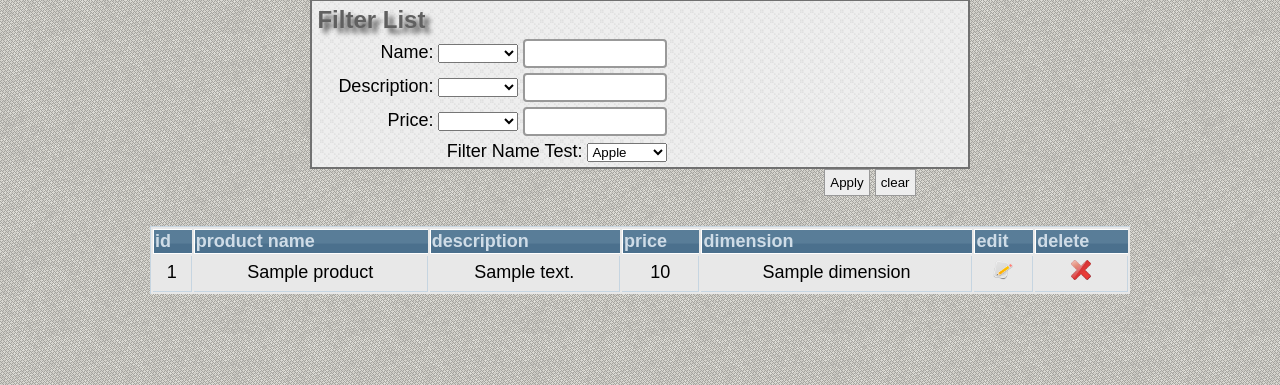
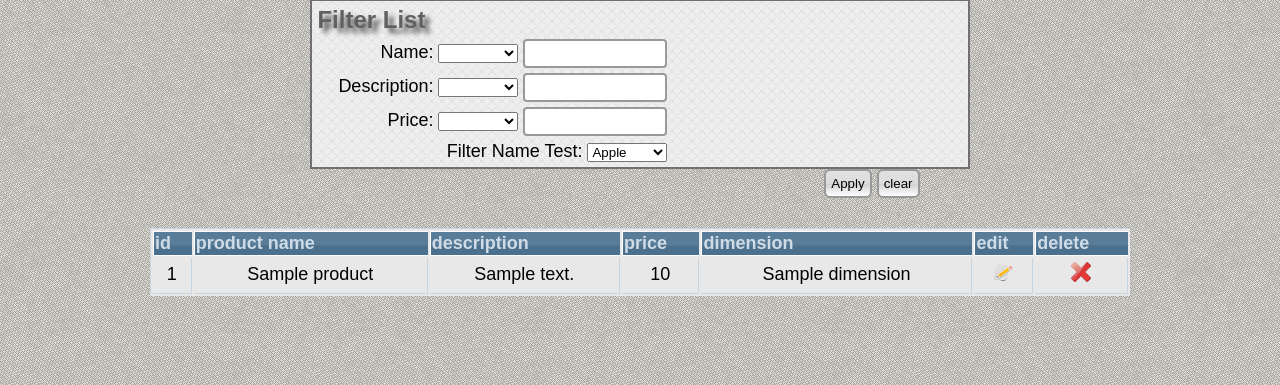
Before and after one commit to NTsvyatkov/itacademy, a Flask app: page /productgrid in a window 1280 px wide. Shown: the part 103-488 px from the top of the page. Run offline with Flask 2, Linux system fonts and the light colour scheme; tables that the repository leaves empty hold one stand-in row (values such as "Sample post"); parts of the project's set-up code (start-up, migrations or seed data) failed here and were passed over; some libraries are stand-ins or nearby versions.

Commit message:
Update some styles

```diff
--- a/store/static/styles/style.css
+++ b/store/static/styles/style.css
@@ -7,13 +7,21 @@ body {
   }
 #menu  {font: 15px Arial, Helvetica, sans-serif;
   background: rgb(226,226,226); /* Old browsers */
-background: -moz-linear-gradient(top,  rgba(226,226,226,1) 0%, rgba(219,219,219,1) 50%, rgba(209,209,209,1) 51%, rgba(254,254,254,1) 100%); /* FF3.6+ */
-background: -webkit-gradient(linear, left top, left bottom, color-stop(0%,rgba(226,226,226,1)), color-stop(50%,rgba(219,219,219,1)), color-stop(51%,rgba(209,209,209,1)), color-stop(100%,rgba(254,254,254,1))); /* Chrome,Safari4+ */
-background: -webkit-linear-gradient(top,  rgba(226,226,226,1) 0%,rgba(219,219,219,1) 50%,rgba(209,209,209,1) 51%,rgba(254,254,254,1) 100%); /* Chrome10+,Safari5.1+ */
-background: -o-linear-gradient(top,  rgba(226,226,226,1) 0%,rgba(219,219,219,1) 50%,rgba(209,209,209,1) 51%,rgba(254,254,254,1) 100%); /* Opera 11.10+ */
-background: -ms-linear-gradient(top,  rgba(226,226,226,1) 0%,rgba(219,219,219,1) 50%,rgba(209,209,209,1) 51%,rgba(254,254,254,1) 100%); /* IE10+ */
-background: linear-gradient(to bottom,  rgba(226,226,226,1) 0%,rgba(219,219,219,1) 50%,rgba(209,209,209,1) 51%,rgba(254,254,254,1) 100%); /* W3C */
-filter: progid:DXImageTransform.Microsoft.gradient( startColorstr='#e2e2e2', endColorstr='#fefefe',GradientType=0 ); /* IE6-9 */
+  background: -moz-linear-gradient(top,  rgba(226,226,226,1) 0%, rgba(219,219,219,1) 50%,
+               rgba(209,209,209,1) 51%, rgba(254,254,254,1) 100%); /* FF3.6+ */
+  background: -webkit-gradient(linear, left top, left bottom, color-stop(0%,rgba(226,226,226,1)),
+              color-stop(50%,rgba(219,219,219,1)), color-stop(51%,rgba(209,209,209,1)),
+              color-stop(100%,rgba(254,254,254,1))); /* Chrome,Safari4+ */
+  background: -webkit-linear-gradient(top,  rgba(226,226,226,1) 0%,rgba(219,219,219,1) 50%,rgba(209,209,209,1) 51%,
+               rgba(254,254,254,1) 100%); /* Chrome10+,Safari5.1+ */
+  background: -o-linear-gradient(top,  rgba(226,226,226,1) 0%,rgba(219,219,219,1) 50%,rgba(209,209,209,1) 51%,
+               rgba(254,254,254,1) 100%); /* Opera 11.10+ */
+  background: -ms-linear-gradient(top,  rgba(226,226,226,1) 0%,rgba(219,219,219,1) 50%,rgba(209,209,209,1) 51%,
+               rgba(254,254,254,1) 100%); /* IE10+ */
+  background: linear-gradient(to bottom,  rgba(226,226,226,1) 0%,rgba(219,219,219,1) 50%,rgba(209,209,209,1) 51%,
+               rgba(254,254,254,1) 100%); /* W3C */
+  filter: progid:DXImageTransform.Microsoft.gradient( startColorstr='#e2e2e2', endColorstr='#fefefe',
+          GradientType=0 ); /* IE6-9 */
   height:50px;
   line-height:30px;
   color:#9b9b9b;
@@ -126,7 +134,23 @@ input[type="reset"]:hover,
 input[type="reset"]:focus { border-color:#333;background:#ddd; }
 input[type="reset"]:active{ margin-top:1px; }
 
-input[type="button"]       { cursor:pointer;border:1px solid #999;padding:5px;-moz-border-radius:4px;background:#eee; }
+input[type="button"] {
+ cursor:pointer;
+ border:2px solid #999;
+ padding:5px;
+ border-radius:6px;
+ background: #e2e2e2; /* Old browsers */
+ background: -moz-linear-gradient(top,  #e2e2e2 0%, #dbdbdb 50%, #d1d1d1 51%, #fefefe 100%); /* FF3.6+ */
+ background: -webkit-gradient(linear, left top, left bottom, color-stop(0%,#e2e2e2), color-stop(50%,#dbdbdb),
+              color-stop(51%,#d1d1d1), color-stop(100%,#fefefe)); /* Chrome,Safari4+ */
+ background: -webkit-linear-gradient(top,  #e2e2e2 0%,#dbdbdb 50%,#d1d1d1 51%,#fefefe 100%); /* Chrome10+,Safari5.1+ */
+ background: -o-linear-gradient(top,  #e2e2e2 0%,#dbdbdb 50%,#d1d1d1 51%,#fefefe 100%); /* Opera 11.10+ */
+ background: -ms-linear-gradient(top,  #e2e2e2 0%,#dbdbdb 50%,#d1d1d1 51%,#fefefe 100%); /* IE10+ */
+ background: linear-gradient(to bottom,  #e2e2e2 0%,#dbdbdb 50%,#d1d1d1 51%,#fefefe 100%); /* W3C */
+ filter: progid:DXImageTransform.Microsoft.gradient( startColorstr='#e2e2e2', endColorstr='#fefefe',
+         GradientType=0 ); /* IE6-9 */
+v
+ }
 input[type="button"]:hover,
 input[type="button"]:focus { border-color:#333;background:#ddd; }
 input[type="button"]:active{ margin-top:1px; }
```
